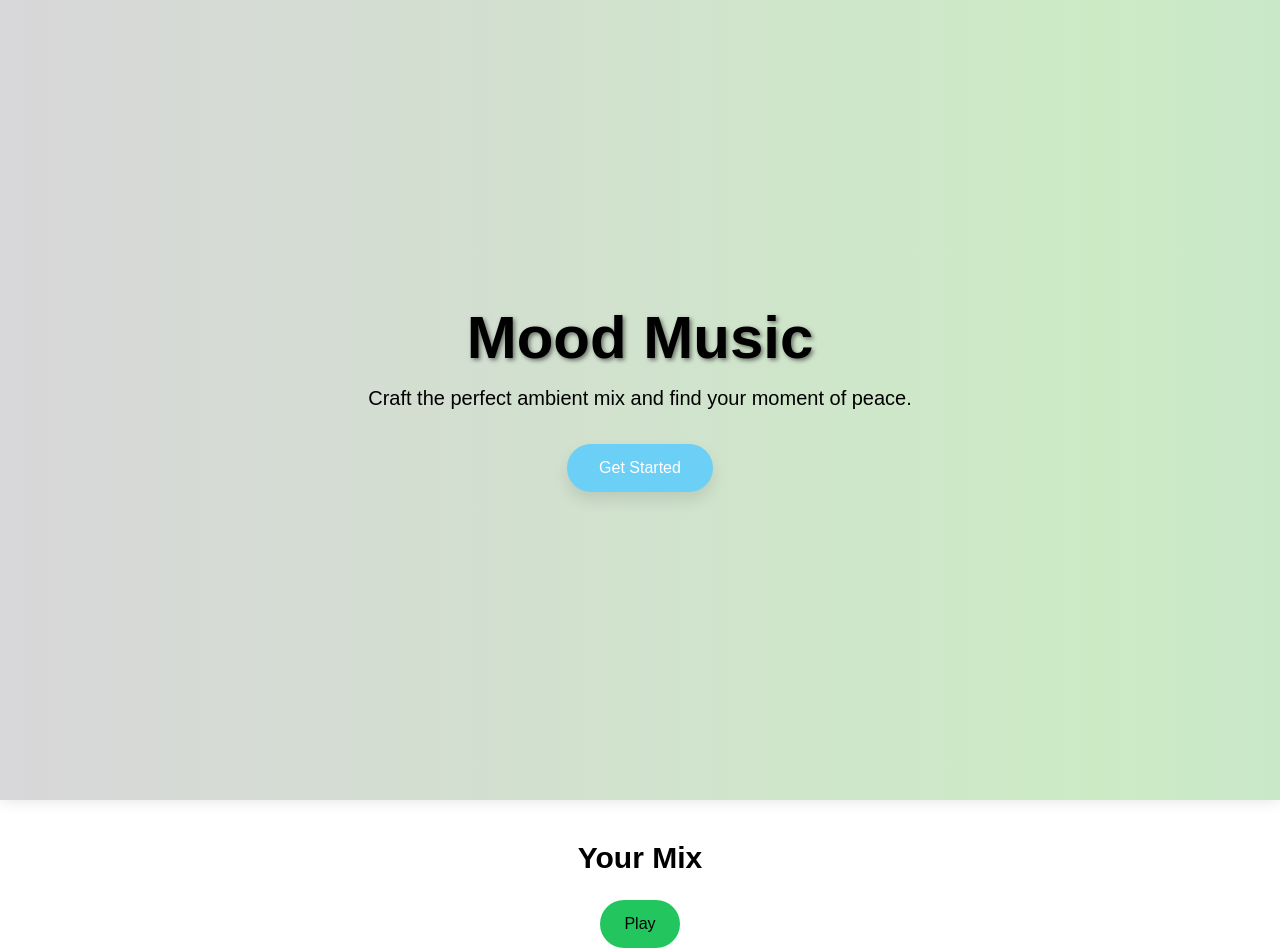
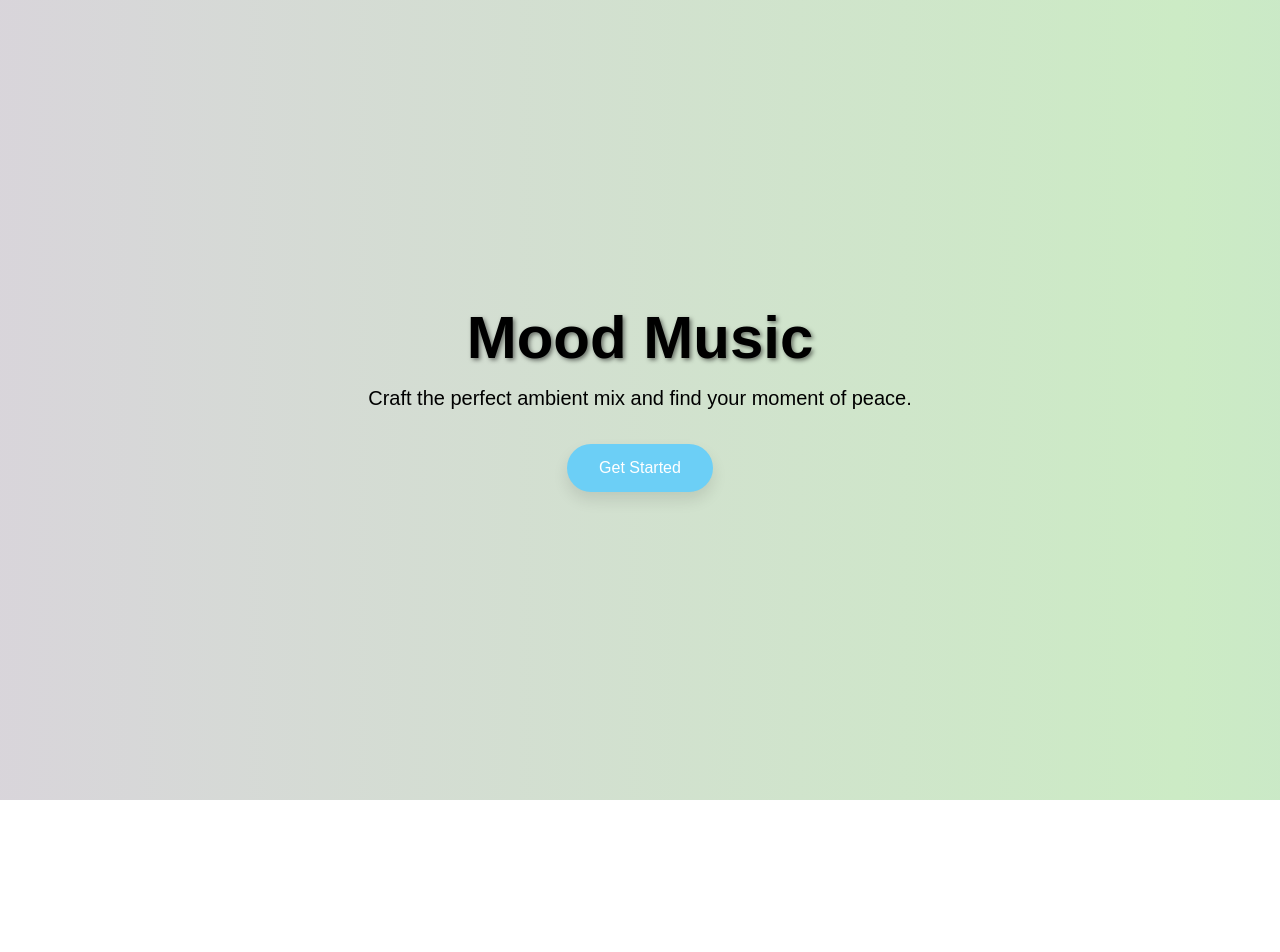
Before and after one commit to LetsGetRemixed/MusicMaker, a React (Create React App) app in the folder front/: page / in a window 1280 px wide. Shown: the top 952 px of the page. After the commit the page ends 800 px from the top, so only its background shows below. Built offline with nearby package versions, Linux system fonts and the light colour scheme.

Commit message:
Removed play on home

```diff
--- a/front/src/components/home/homepage.js
+++ b/front/src/components/home/homepage.js
@@ -9,7 +9,6 @@ const Home = () => {
       <div>
         <HeroSection />
 
-        <PlayArea />
       </div>
     </div>
   );
```
